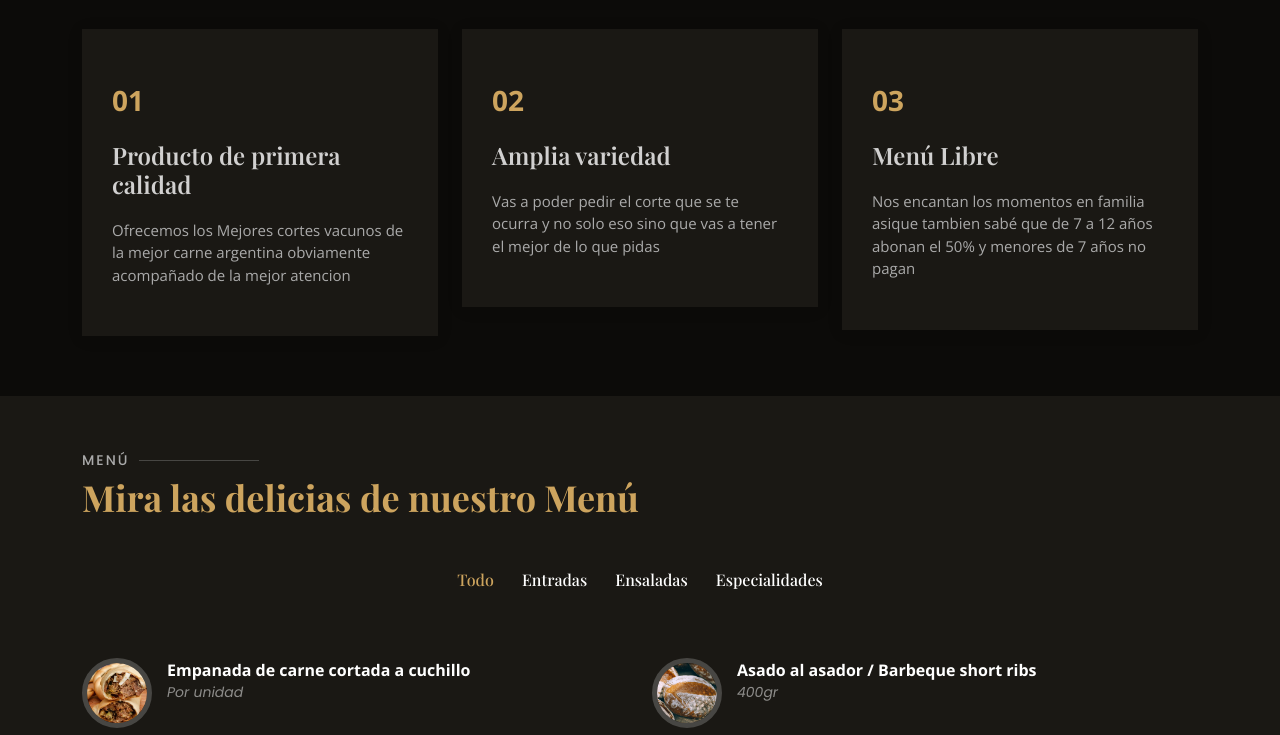
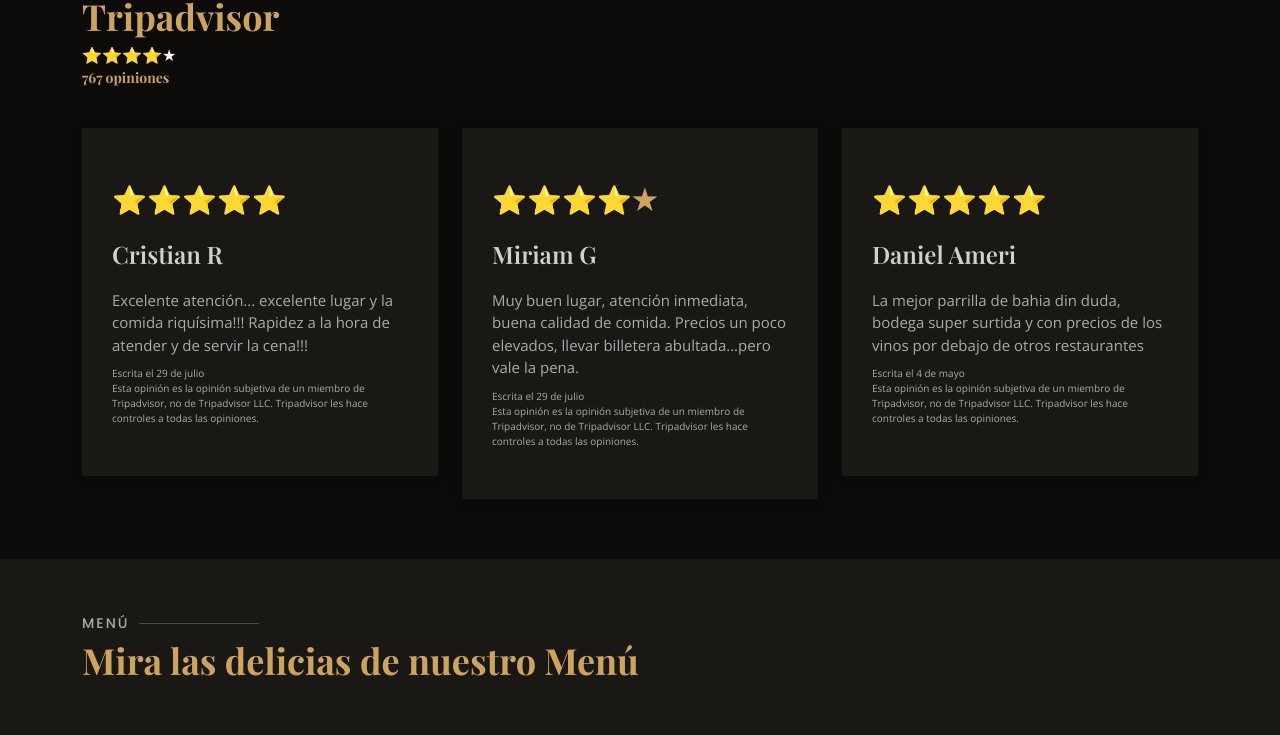
Before and after one commit to Fras28/LandingRestos, a plain HTML site: page index.html in a window 1280 px wide. Shown: the part 1779-2514 px from the top of the page. Drawn offline with nearby package versions, Linux system fonts and the light colour scheme; a web font is replaced by a local one.

Commit message:
actualizacion tripadvisor

```diff
--- a/index.html
+++ b/index.html
@@ -137,32 +137,42 @@
 
         <div class="section-title">
           <h2>Porque Nosotros</h2>
-          <p>Porque elegir El Mundo de la Parrilla</p>
+         <p translate="no"> El Mundo de la Parrilla</p>
+          <p translate="no"> Tripadvisor   </p>
+          <span>⭐⭐⭐⭐★</span> <p style="font-size: 14px;">767 opiniones </p>
         </div>
 
         <div class="row">
 
           <div class="col-lg-4">
             <div class="box" data-aos="zoom-in" data-aos-delay="100">
-              <span>01</span>
-              <h4>Producto de primera calidad</h4>
-              <p>Ofrecemos los Mejores cortes vacunos de la mejor carne argentina obviamente acompañado de la mejor atencion</p>
+              <span>⭐⭐⭐⭐⭐</span>
+              <h4>Cristian R </h4>
+              <p>Excelente atención... excelente lugar y la comida riquísima!!! Rapidez a la hora de atender y de servir la cena!!!</p>
+              <p style="font-size: 10px; margin-top:10px;">Escrita el 29 de julio </p>
+              <p style="font-size: 10px;">Esta opinión es la opinión subjetiva de un miembro de Tripadvisor, no de Tripadvisor LLC. Tripadvisor les hace controles a todas las opiniones.</p>
             </div>
           </div>
 
           <div class="col-lg-4 mt-4 mt-lg-0">
             <div class="box" data-aos="zoom-in" data-aos-delay="200">
-              <span>02</span>
-              <h4>Amplia variedad </h4>
-              <p>Vas a poder pedir el corte que se te ocurra y no solo eso sino que vas a tener el mejor de lo que pidas</p>
+
+              <span>⭐⭐⭐⭐★</span>
+              <h4>Miriam G</h4>
+              <p>Muy buen lugar, atención inmediata, buena calidad de comida. Precios un poco elevados, llevar billetera abultada...pero vale la pena.</p>
+              <p style="font-size: 10px; margin-top:10px;">Escrita el 29 de julio</p>
+              <p style="font-size: 10px;">Esta opinión es la opinión subjetiva de un miembro de Tripadvisor, no de Tripadvisor LLC. Tripadvisor les hace controles a todas las opiniones.</p>
             </div>
           </div>
 
           <div class="col-lg-4 mt-4 mt-lg-0">
             <div class="box" data-aos="zoom-in" data-aos-delay="300">
-              <span>03</span>
-              <h4>Menú Libre</h4>
-              <p>Nos encantan los momentos en familia asique tambien sabé que de 7 a 12 años abonan el 50% y menores de 7 años no pagan</p>
+              <span>⭐⭐⭐⭐⭐</span>
+              <h4>
+                Daniel Ameri</h4>
+              <p>La mejor parrilla de bahia din duda, bodega super surtida y con precios de los vinos por debajo de otros restaurantes</p>
+              <p style="font-size: 10px; margin-top:10px;">Escrita el 4 de mayo </p>
+              <p style="font-size: 10px;">Esta opinión es la opinión subjetiva de un miembro de Tripadvisor, no de Tripadvisor LLC. Tripadvisor les hace controles a todas las opiniones.</p>
             </div>
           </div>
 
```
